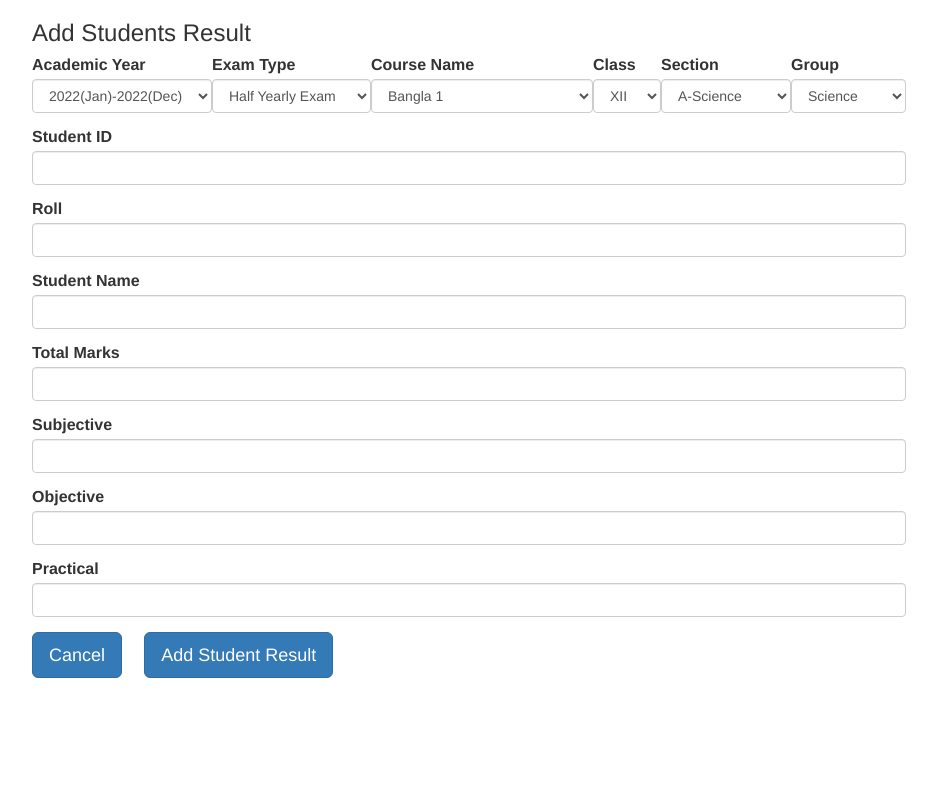
After one commit to radwanromy/School-Result-Operating-Application-with-MySQL-using-PHP-CodeIgniter, a CodeIgniter app: page /bcit-ci-CodeIgniter-bcb17eb/index.php/register/stdadd in a window 1280 px wide. The commit adds this page. Shown: the whole page, without its empty margins (23-960 px from the left). Run offline with CodeIgniter, Linux system fonts and the light colour scheme.

Commit message:
Result add 01

```diff
--- a/application/controllers/Register.php
+++ b/application/controllers/Register.php
@@ -58,8 +58,9 @@ class Register extends CI_Controller
     public function add()
     {
         if ($this->input->post('btnadd')) {
-            $arrData['first_name'] = $this->input->post('txtFname');
-            $arrData['last_name'] = $this->input->post('txtLname');
+            $arrData['studnetid'] = $this->input->post('txtStudentid');
+            $arrData['stdroll'] = $this->input->post('txtRoll');
+            $arrData['sname'] = $this->input->post('txtSname');
             $arrData['address'] = $this->input->post('txtAddress');
             $arrData['email'] = $this->input->post('txtEmail');
             $arrData['mobile'] = $this->input->post('txtMobile');
@@ -70,6 +71,31 @@ class Register extends CI_Controller
             }
         }
         $this->load->view('add');
+    }
+
+    public function stdadd()
+    {
+        if ($this->input->post('btnstdadd')) {
+            $arrData['stdyear'] = $this->input->post('txtstdyear');
+            $arrData['stdsub'] = $this->input->post('txtstdsub');
+            $arrData['stdexam'] = $this->input->post('txtstdexam');
+            $arrData['stdid'] = $this->input->post('txtstdid');
+            $arrData['roll'] = $this->input->post('txtroll');
+            $arrData['stdname'] = $this->input->post('txtstdname');
+            $arrData['tmark'] = $this->input->post('txttmarks');
+            $arrData['stdclass'] = $this->input->post('txtstdclass');
+            $arrData['stdsection'] = $this->input->post('txtstdsection');
+            $arrData['stdgroup'] = $this->input->post('txtstdgroup');
+            $arrData['subjective'] = $this->input->post('txtsubjective');
+            $arrData['objective'] = $this->input->post('txtobjective');
+            $arrData['practical'] = $this->input->post('txtpractical');
+
+            $insert = $this->register_model->insertstd($arrData);
+            if ($insert) {
+                redirect('register');
+            }
+        }
+        $this->load->view('stdadd');
     }
 
     public function subadd()
@@ -116,8 +142,9 @@ class Register extends CI_Controller
         $arrData['register_detail'] = $this->register_model->get_id_wise_register_detail($id);
 
         if ($this->input->post('btnEdit')) {
-            $editData['first_name'] = $this->input->post('txtFname');
-            $editData['last_name'] = $this->input->post('txtLname');
+            $editData['studentid'] = $this->input->post('txtStudentid');
+            $editData['stdroll'] = $this->input->post('txtRoll');
+            $editData['sname'] = $this->input->post('txtSname');
             $editData['address'] = $this->input->post('txtAddress');
             $editData['email'] = $this->input->post('txtEmail');
             $editData['mobile'] = $this->input->post('txtMobile');
@@ -207,6 +234,14 @@ class Register extends CI_Controller
         }
     }
 
+    public function deletestd($id)
+    {
+        $delete = $this->register_model->delete($id);
+        if ($delete) {
+            redirect('register');
+        }
+    }
+
     public function deletesub($id)
     {
         $delete = $this->register_model->deletesub($id);
--- a/application/models/register_model.php
+++ b/application/models/register_model.php
@@ -94,6 +94,15 @@ class Register_model extends CI_Model
     public function insert($arrData)
     {
         if ($this->db->insert('register', $arrData)) {
+            return true;
+        } else {
+            return false;
+        }
+    }
+
+    public function insertstd($arrData)
+    {
+        if ($this->db->insert('students', $arrData)) {
             return true;
         } else {
             return false;
@@ -204,6 +213,16 @@ class Register_model extends CI_Model
         }
     }
 
+    function deletestd($id)
+    {
+
+        if ($this->db->delete('students', array('stdsl' => $id))) {
+            return true;
+        } else {
+            return false;
+        }
+    }
+
     // function get_ayear_dropdownlist()
     // {
     //     $results = $this->db->select('ayear');
--- /dev/null
+++ b/application/views/stdadd.php
@@ -0,0 +1,208 @@
+<html>
+
+<head>
+    <title>School Result Operating Application</title>
+    <link rel="stylesheet" href="https://maxcdn.bootstrapcdn.com/bootstrap/3.3.7/css/bootstrap.min.css">
+</head>
+
+<body>
+    <div class="container">
+        <div class="row">
+            <div class="col-md-3"></div>
+            <!-- <div class="col-md-6"> -->
+            <form method="post" name="frmStdAdd" action="">
+                <h3>Add Students Result</h3>
+                <table>
+                    <tr>
+                        <td rowspan="4"></td>
+                    </tr>
+                    <tr>
+                        <td>
+                            <div class="form-group">
+                                <label for="">Academic Year</label>
+                                <select class="form-control" name="txtstdyear">
+                                    <option value="2022(Jan)-2022(Dec)">2022(Jan)-2022(Dec)</option>
+                                    <option value="2021(Jan)-2021(Dec)">2021(Jan)-2021(Dec)</option>
+                                    <option value="2020(Jan)-2020(Dec)">2020(Jan)-2020(Dec)</option>
+                                    <option value="2019(Jan)-2019(Dec)">2019(Jan)-2019(Dec)</option>
+                                    <option value="2018(Jan)-2018(Dec)">2018(Jan)-2018(Dec)</option>
+                                    <option value="2017(Jan)-2017(Dec)">2017(Jan)-2017(Dec)</option>
+                                    <option value="2016(Jan)-2016(Dec)">2016(Jan)-2016(Dec)</option>
+                                    <option value="2015(Jan)-2015(Dec)">2015(Jan)-2015(Dec)</option>
+                                    <option value="2014(Jan)-2014(Dec)">2014(Jan)-2014(Dec)</option>
+                                    <option value="2013(Jan)-2013(Dec)">2013(Jan)-2013(Dec)</option>
+                                    <option value="2012(Jan)-2012(Dec)">2012(Jan)-2012(Dec)</option>
+                                    <option value="2011(Jan)-2011(Dec)">2011(Jan)-2011(Dec)</option>
+                                    <option value="2010(Jan)-2010(Dec)">2010(Jan)-2010(Dec)</option>
+                                    <option value="2009(Jan)-2009(Dec)">2009(Jan)-2009(Dec)</option>
+                                    <option value="2008(Jan)-2008(Dec)">2008(Jan)-2008(Dec)</option>
+                                    <option value="2007(Jan)-2007(Dec)">2007(Jan)-2007(Dec)</option>
+                                    <option value="2006(Jan)-2006(Dec)">2006(Jan)-2006(Dec)</option>
+                                    <option value="2005(Jan)-2005(Dec)">2005(Jan)-2005(Dec)</option>
+                                    <option value="2004(Jan)-2004(Dec)">2004(Jan)-2004(Dec)</option>
+                                    <option value="2003(Jan)-2003(Dec)">2003(Jan)-2003(Dec)</option>
+                                    <option value="2002(Jan)-2002(Dec)">2002(Jan)-2002(Dec)</option>
+                                    <option value="2001(Jan)-2001(Dec)">2001(Jan)-2001(Dec)</option>
+                                    <option value="2000(Jan)-2000(Dec)">2000(Jan)-2000(Dec)</option>
+                                </select>
+                            </div>
+                        </td>
+                        <td>
+
+                            <div class="form-group">
+                                <label for="">Exam Type</label>
+                                <select class="form-control" name="txtstdexam">
+                                <option value="Half Yearly Exam">Half Yearly Exam</option>
+                                    <option value="Final Yearly Exam">Final Yearly Exam</option>
+                                    <option value="Unit Test">Unit Test</option>
+                                    <option value="Monthly Exam">Monthly Exam</option>
+
+                                </select>
+                            </div>
+
+                        </td>
+                        <td>
+
+                            <div class="form-group">
+                                <label for="">Course Name</label>
+                                <select class="form-control" name="txtstdsub">
+                                    <option value="Bangla 1">Bangla 1</option>
+                                    <option value="Bangla 2">Bangla 2</option>
+                                    <option value="English 1">English 1</option>
+                                    <option value="English 2">English 2</option>
+                                    <option value="Mathematics">Mathematics</option>
+                                    <option value="Physics 1">Physics 1</option>
+                                    <option value="Physics 2">Physics 2</option>
+                                    <option value="Chemistry 1">Chemistry 1</option>
+                                    <option value="Chemistry 2">Chemistry 2</option>
+                                    <option value="Biology 1">Biology 1</option>
+                                    <option value="Biology 2">Biology 2</option>
+                                    <option value="Higher Math">Higher Math</option>
+                                    <option value="Accounting">Accounting</option>
+                                    <option value="Business Studies">Business Studies</option>
+                                    <option value="Economics">Economics</option>
+                                    <option value="ICT">ICT</option>
+                                    <option value="Agriculture">Agriculture</option>
+                                    <option value="Geography">Geography</option>
+                                    <option value="History">History</option>
+                                    <option value="Islamic History">Islamic History</option>
+                                    <option value="Islamic Studies">Islamic Studies</option>
+                                    <option value="Philosophy">Philosophy</option>
+                                    <option value="Political Science">Political Science</option>
+                                    <option value="Sociology">Sociology</option>
+                                    <option value="Statistics">Statistics</option>
+                                    <option value="Home Economics">Home Economics</option>
+                                    <option value="Fine Arts">Fine Arts</option>
+                                    <option value="Physical Education">Physical Education</option>
+                                    <option value="Music">Music</option>
+                                    <option value="Dance">Dance</option>
+                                    <option value="Drawing">Drawing</option>
+                                    <option value="Health & Physical Education">Health & Physical Education</option>
+                                    <option value="Physical Education & Health">Physical Education & Health</option>
+
+                                </select>
+                            </div>
+                        </td>
+                        <td>
+                            <div class="form-group">
+                                <label for="">Class</label>
+                                <select class="form-control" name="txtstdclass">
+                                    <option value="XII">XII</option>
+                                    <option value="XI">XI</option>
+                                    <option value="X">X</option>
+                                    <option value="IX">IX</option>
+                                    <option value="VIII">VIII</option>
+                                    <option value="VII">VII</option>
+                                    <option value="VI">VI</option>
+                                    <option value="V">V</option>
+                                    <option value="IV">IV</option>
+                                    <option value="III">III</option>
+                                    <option value="II">II</option>
+                                    <option value="I">I</option>
+                                </select>
+                            </div>
+                        </td>
+                        <td>
+                            <div class="form-group">
+                                <label for="">Section</label>
+                                <select class="form-control" name="txtstdsection">
+                                    <option value="A-Science">A-Science</option>
+                                    <option value="B-Science">B-Science</option>
+                                    <option value="C-Science">C-Science</option>
+                                    <option value="A-Arts">A-Arts</option>
+                                    <option value="B-Arts">B-Arts</option>
+                                    <option value="C-Arts">C-Arts</option>
+                                    <option value="A-Commerce">A-Commerce</option>
+                                    <option value="B-Commerce">B-Commerce</option>
+                                    <option value="C-Commerce">C-Commerce</option>
+                                </select>
+                            </div>
+                        </td>
+                        <td>
+                            <div class="form-group">
+                                <label for="">Group</label>
+                                <select class="form-control" name="txtstdgroup">
+                                    <option value="Science">Science</option>
+                                    <option value="Arts">Arts</option>
+                                    <option value="Commerce">Commerce</option>
+                                </select>
+                            </div>
+                        </td>
+                    </tr>
+                    <tr >
+                        <td rowspan="4" colspan="6">
+                            <div class="form-group">
+                                <label for="">Student ID</label>
+                                <input type="text" class="form-control" name="txtstdid">
+                            </div>
+
+                            <div class="form-group">
+                                <label for="">Roll</label>
+                                <input type="text" class="form-control" name="txtroll">
+                            </div>
+
+                            <div class="form-group">
+                                <label for="">Student Name</label>
+                                <input type="text" class="form-control" name="txtstdname">
+                            </div>
+
+                            <div class="form-group">
+                                <label for="">Total Marks</label>
+                                <input type="text" class="form-control" name="txttmarks">
+                            </div>
+
+                            <div class="form-group">
+                                <label for="">Subjective</label>
+                                <input type="text" class="form-control" name="txtsubjective">
+                            </div>
+
+                            <div class="form-group">
+                                <label for="">Objective</label>
+                                <input type="text" class="form-control" name="txtobjective">
+                            </div>
+
+
+                            <div class="form-group">
+                                <label for="">Practical</label>
+                                <input type="text" class="form-control" name="txtpractical">
+                            </div>
+
+
+                            <div class="form-group">
+                                <a href="./../../" class="btn btn-primary btn-lg">Cancel</a> &nbsp; &nbsp;
+                                <input type="submit" value="Add Student Result" name="btnstdadd" class="btn btn-primary btn-lg">
+                            </div>
+                        </td>
+
+                    </tr>
+
+                </table>
+
+            </form>
+            <div class="col-md-3"></div>
+            <!-- </div> -->
+        </div>
+    </div>
+</body>
+
+</html>
```
Also changed, not shown: application/views/add.php (+9 -4 lines), application/views/edit.php (+10 -6 lines), application/views/list.php (+12 -8 lines).
